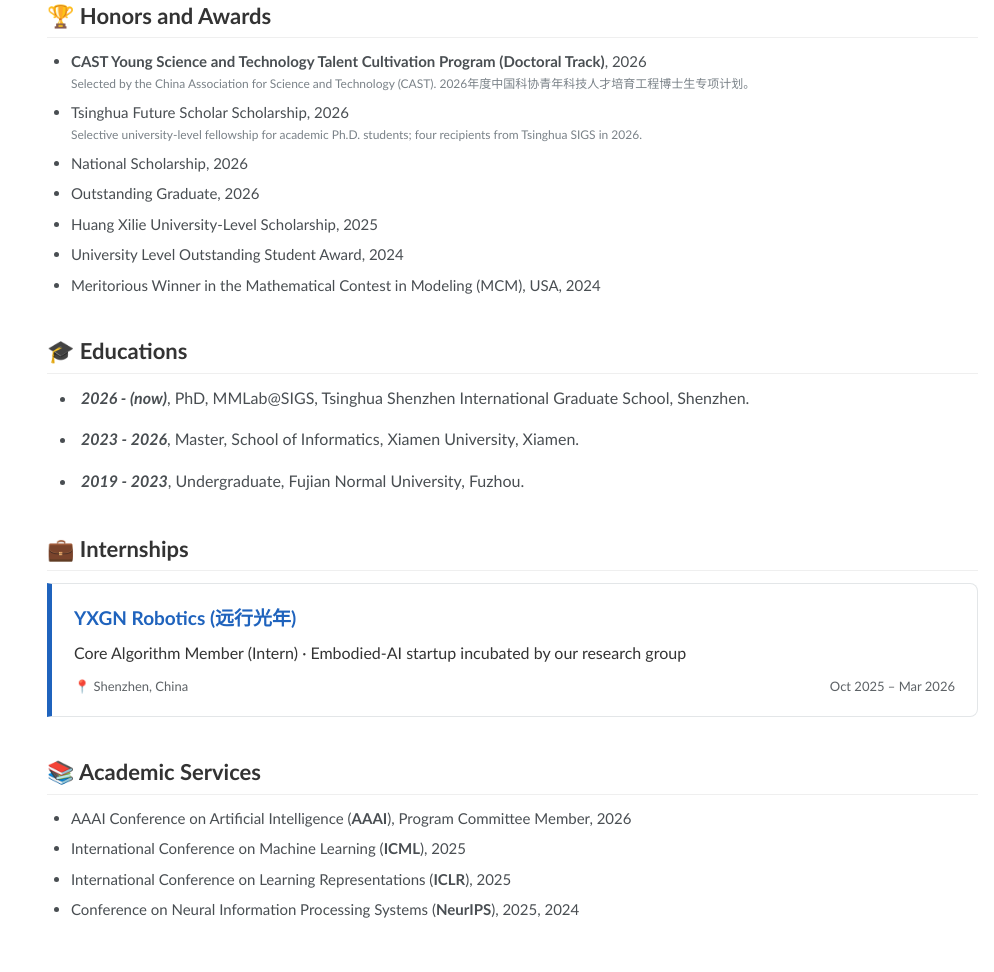
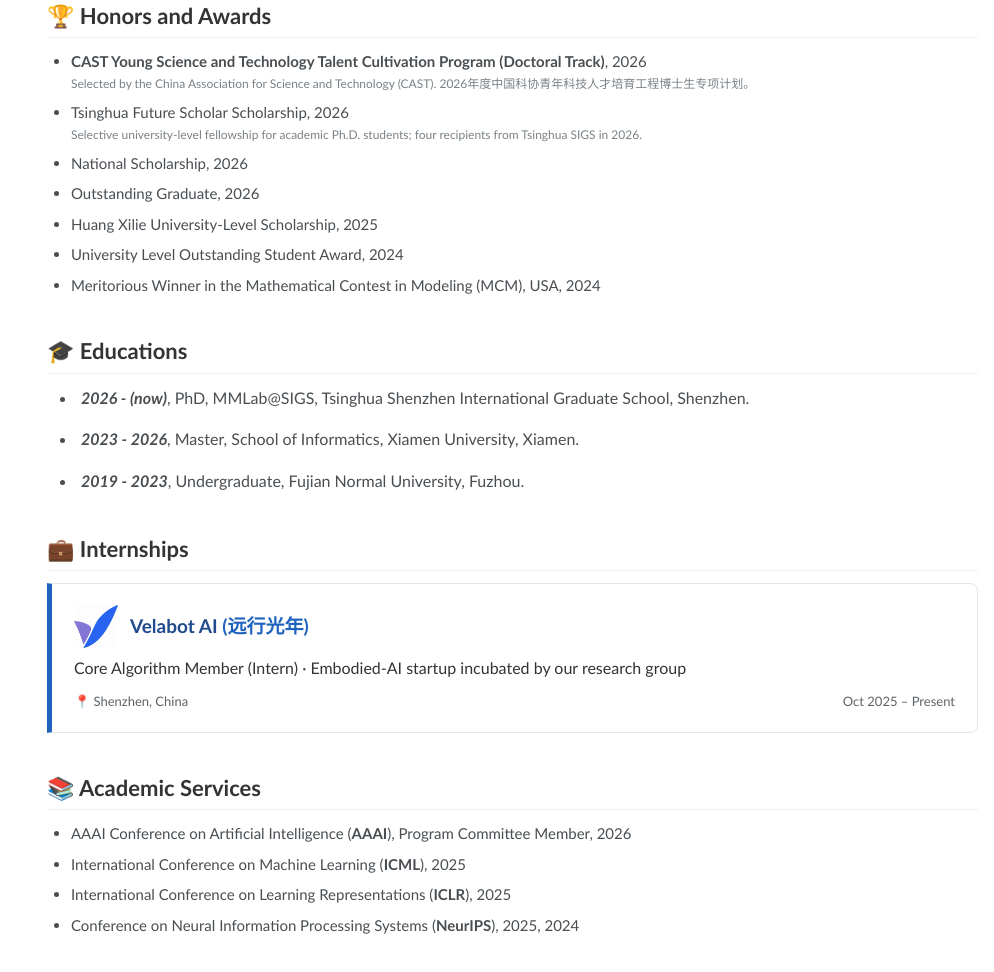
Before and after one commit to yu2hi13/yu2hi13.github.io, a plain HTML site: page index.html in a window 1280 px wide. Shown: the part 6244-7216 px from the top of the page, without its empty margins (286-1280 px from the left). Drawn offline with Linux system fonts and the light colour scheme.

Commit message:
Update Velabot AI internship branding and dates

```diff
--- a/index.html
+++ b/index.html
@@ -6,7 +6,7 @@
   <meta name="description" content="Yuzhi Huang — Ph.D. student working on embodied AI, 4D world modeling, multimodal reasoning, and vision foundation models.">
   <title>Yuzhi Huang</title>
   <link rel="icon" type="image/png" sizes="64x64" href="images/favicon.png">
-  <link rel="stylesheet" href="styles-redesign.css?v=20261113-1">
+  <link rel="stylesheet" href="styles-redesign.css?v=20261117-2">
   <script src="js/redesign.js?v=20261111-1" defer></script>
 </head>
 <body>
@@ -554,11 +554,16 @@
         <section id="internships">
           <h1 class="section-title">💼 Internships</h1>
           <article class="internship-item">
-            <h2>YXGN Robotics <span lang="zh-CN">(远行光年)</span></h2>
+            <div class="internship-heading">
+              <a class="internship-logo" href="https://www.overleaf.com/project/6acb617acb36ee55ce39564f" aria-label="Open the internship technical report">
+                <img src="images/velabot-mark.png" alt="Velabot AI logo" width="64" height="64" loading="lazy">
+              </a>
+              <h2><a href="https://velabot.ai/">Velabot AI</a> <span lang="zh-CN">(远行光年)</span></h2>
+            </div>
             <p class="internship-role">Core Algorithm Member (Intern) · Embodied-AI startup incubated by our research group</p>
             <div class="internship-meta">
               <span>📍 Shenzhen, China</span>
-              <time>Oct 2025 – Mar 2026</time>
+              <time>Oct 2025 – Present</time>
             </div>
           </article>
         </section>
--- a/styles-redesign.css
+++ b/styles-redesign.css
@@ -728,6 +728,31 @@ p {
   font-size: 19px;
 }
 
+.internship-heading {
+  display: flex;
+  align-items: center;
+  gap: 12px;
+  margin-bottom: 8px;
+}
+
+.internship-heading h2 {
+  margin: 0;
+}
+
+.internship-logo {
+  display: block;
+  flex: 0 0 44px;
+  width: 44px;
+  height: 44px;
+}
+
+.internship-logo img {
+  display: block;
+  width: 100%;
+  height: 100%;
+  object-fit: contain;
+}
+
 .internship-role {
   margin: 0 0 12px;
   color: #333;
```
Also changed, not shown: images/velabot-mark.png (added).
